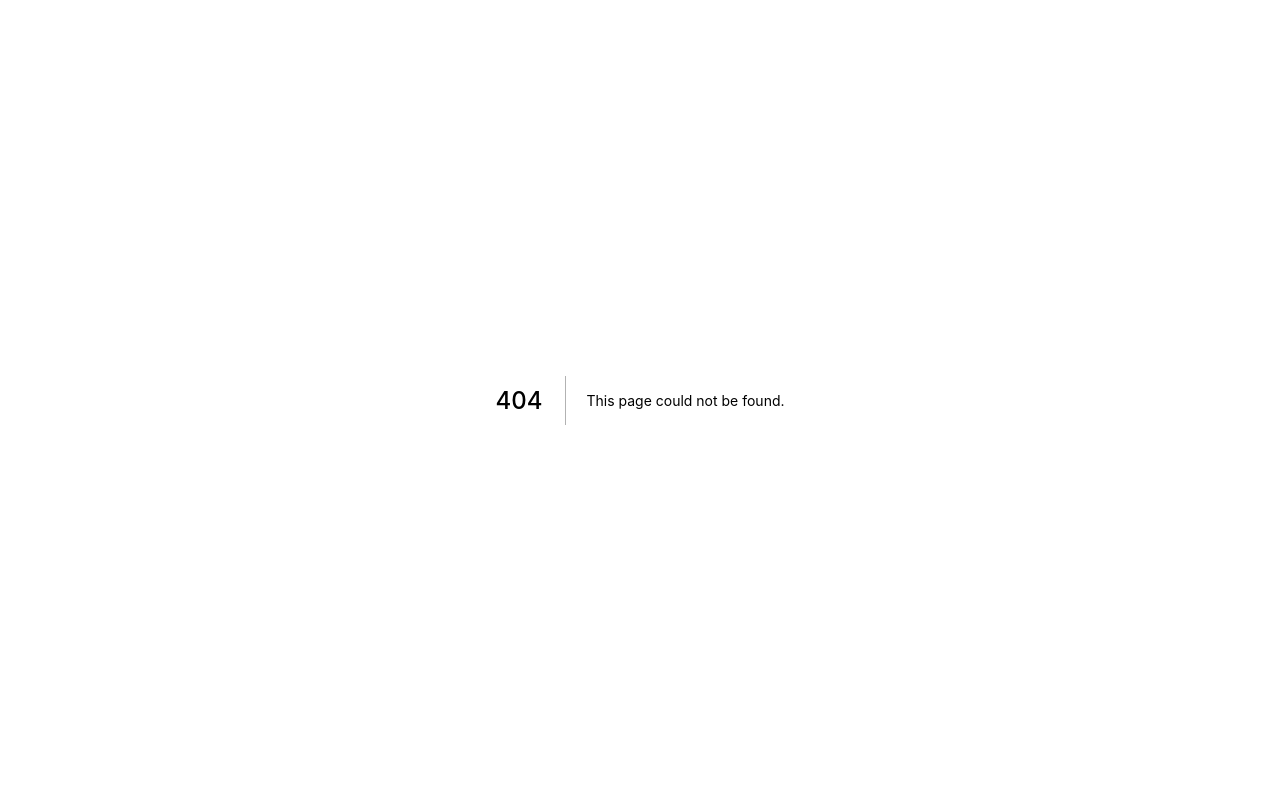
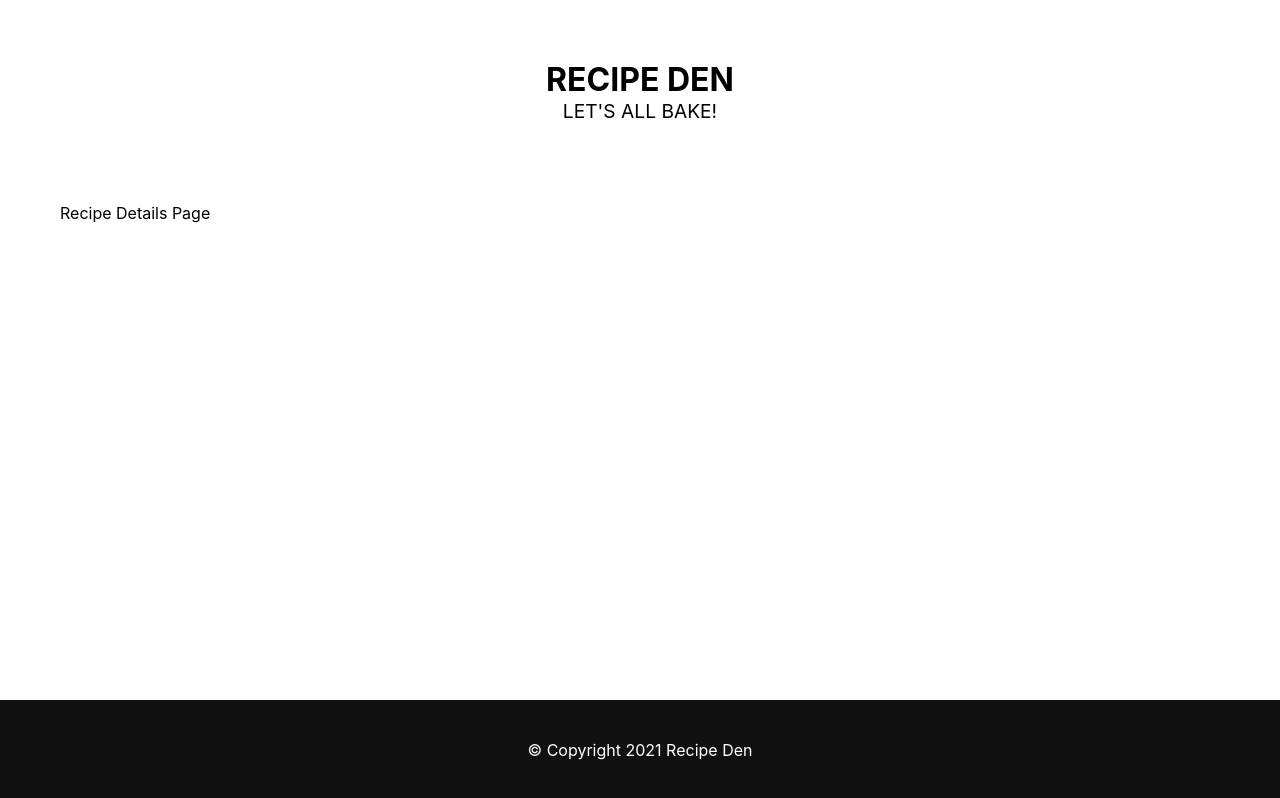
Before and after one commit to quantumomid/recipeDen, a Next.js app: page /recipes/1 in a window 1280 px wide. Before the commit this address had no page. Built offline with nearby package versions, Linux system fonts and the light colour scheme.

Commit message:
add contentful client and use it to retrieve our recipe data from contentful

```diff
--- /dev/null
+++ b/components/Layout.js
@@ -0,0 +1,25 @@
+import Link from "next/link";
+
+const Layout = ({ children }) => {
+
+    return (
+        <div className="layout-container">
+            <header>
+                <Link href="/">
+                    <a>
+                        <h1>Recipe Den</h1>
+                        <h2>Let's all bake!</h2>
+                    </a>
+                </Link>
+            </header>
+            <div className="page-content">
+                { children }
+            </div>
+            <footer>
+                &copy; Copyright 2021 Recipe Den
+            </footer>
+        </div>
+    )
+}
+
+export default Layout;
--- a/package.json
+++ b/package.json
@@ -8,6 +8,7 @@
     "lint": "next lint"
   },
   "dependencies": {
+    "contentful": "^9.1.5",
     "next": "12.0.7",
     "react": "17.0.2",
     "react-dom": "17.0.2"
--- a/pages/_app.js
+++ b/pages/_app.js
@@ -1,7 +1,12 @@
+import Layout from '../components/Layout'
 import '../styles/globals.css'
 
 function MyApp({ Component, pageProps }) {
-  return <Component {...pageProps} />
+  return (
+    <Layout>
+      <Component {...pageProps} />
+    </Layout>
+    )
 }
 
 export default MyApp
--- /dev/null
+++ b/pages/recipes/[id].js
@@ -0,0 +1,10 @@
+
+const RecipeDetails = () => {
+    return (
+        <section>
+            Recipe Details Page
+        </section>
+    )
+}
+
+export default RecipeDetails;
--- a/styles/Home.module.css
+++ b/styles/Home.module.css
@@ -3,7 +3,7 @@
 }
 
 .main {
-  min-height: 80vh;
+  min-height: 30vh;
   padding: 4rem 0;
   flex: 1;
   display: flex;
--- a/styles/globals.css
+++ b/styles/globals.css
@@ -5,7 +5,7 @@ body {
   font-family: -apple-system, BlinkMacSystemFont, Segoe UI, Roboto, Oxygen,
     Ubuntu, Cantarell, Fira Sans, Droid Sans, Helvetica Neue, sans-serif;
 }
-
+/*
 a {
   color: inherit;
   text-decoration: none;
@@ -13,4 +13,48 @@ a {
 
 * {
   box-sizing: border-box;
+} */
+
+
+.layout-container {
+  min-height: 100vh;
+  display: flex;
+  flex-direction: column;
 }
+
+header {
+  text-align: center;
+  margin: 60px 0;
+}
+
+header a {
+  text-decoration: none;
+  color: black;
+  text-transform: uppercase;
+  display: inline-block;
+}
+
+header h1, header h2 {
+  margin: 0;
+}
+
+header h2 {
+  font-size: 1.2em;
+  font-weight: 400;
+}
+
+footer {
+  background: #111;
+  color: #ffff;
+  padding: 40px;
+  text-align: center;
+  margin-top: auto
+}
+
+.page-content {
+  max-width: 1200px;
+  margin: 20px auto 80px;
+  padding: 0 20px;
+  width: 100%;
+  box-sizing: border-box;
+}
```
Also changed, not shown: pages/index.js (+21 -4 lines), 2 other files (tests, documents, lock files or other folders).
